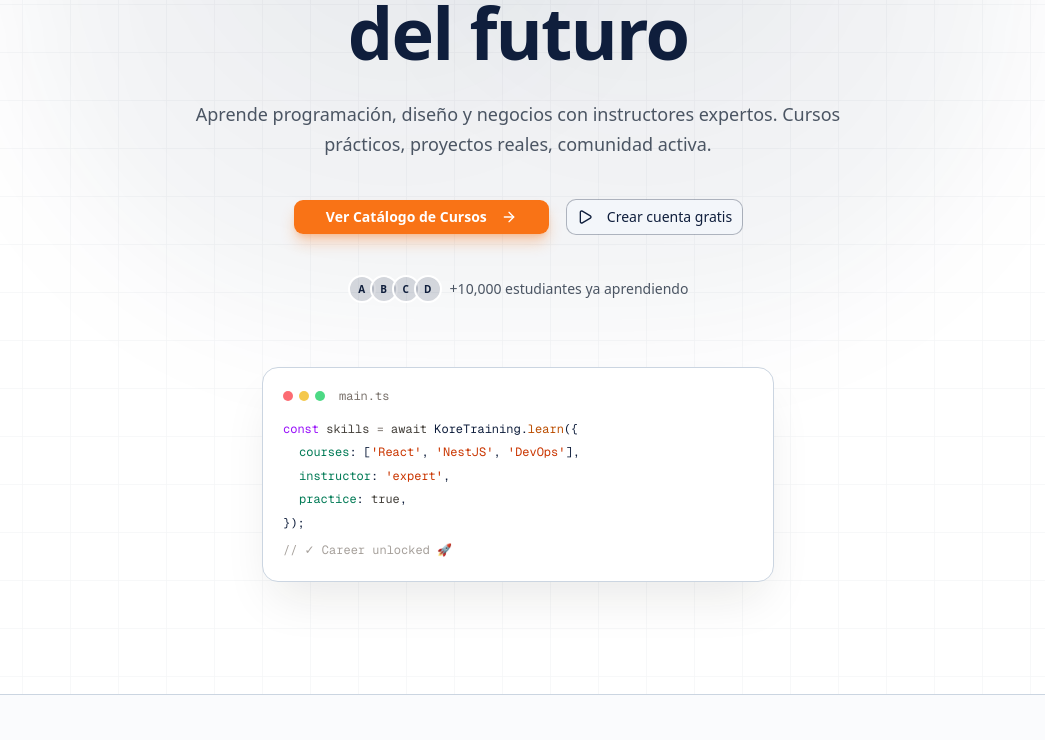
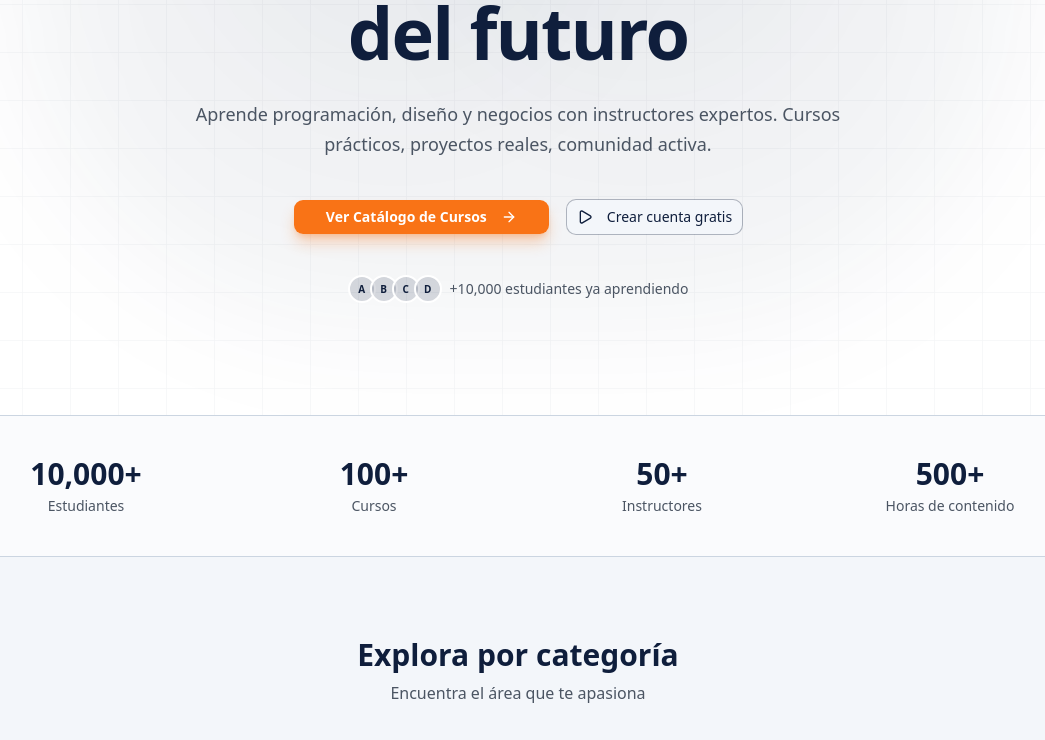
Before and after one commit to luminate123/new-frontend-cursos, a Next.js app: page / in a window 1280 px wide. Shown: the part 437-1177 px from the top of the page, without its empty margins (122-1167 px from the left). Built offline with nearby package versions, Linux system fonts and the light colour scheme; no server answers.

Commit message:
fix: remove unused code card section for cleaner layout

```diff
--- a/src/app/page.tsx
+++ b/src/app/page.tsx
@@ -141,23 +141,6 @@ export default function HomePage() {
             <span>+10,000 estudiantes ya aprendiendo</span>
           </div>
 
-          {/* Code card */}
-          <div className="mx-auto mt-16 max-w-lg rounded-2xl border border-border bg-card p-5 text-left font-mono text-sm shadow-2xl shadow-stone-900/10">
-            <div className="flex items-center gap-1.5 mb-4">
-              <div className="h-2.5 w-2.5 rounded-full bg-red-500/70" />
-              <div className="h-2.5 w-2.5 rounded-full bg-yellow-500/70" />
-              <div className="h-2.5 w-2.5 rounded-full bg-green-500/70" />
-              <span className="ml-2 text-xs text-stone-500">main.ts</span>
-            </div>
-            <div className="space-y-1 text-xs leading-relaxed">
-              <p><span className="text-purple-600">const</span> <span className="text-stone-700">skills</span> <span className="text-stone-500">=</span> <span className="text-stone-700">await</span> KoreTraining.<span className="text-amber-700">learn</span>{'({'}</p>
-              <p className="pl-4"><span className="text-emerald-700">courses</span>: [<span className="text-orange-700">&apos;React&apos;</span>, <span className="text-orange-700">&apos;NestJS&apos;</span>, <span className="text-orange-700">&apos;DevOps&apos;</span>],</p>
-              <p className="pl-4"><span className="text-emerald-700">instructor</span>: <span className="text-orange-700">&apos;expert&apos;</span>,</p>
-              <p className="pl-4"><span className="text-emerald-700">practice</span>: <span className="text-stone-700">true</span>,</p>
-              <p>{'}'});</p>
-              <p className="mt-2 text-stone-400">{'// ✓ Career unlocked 🚀'}</p>
-            </div>
-          </div>
         </div>
       </section>
 
```
